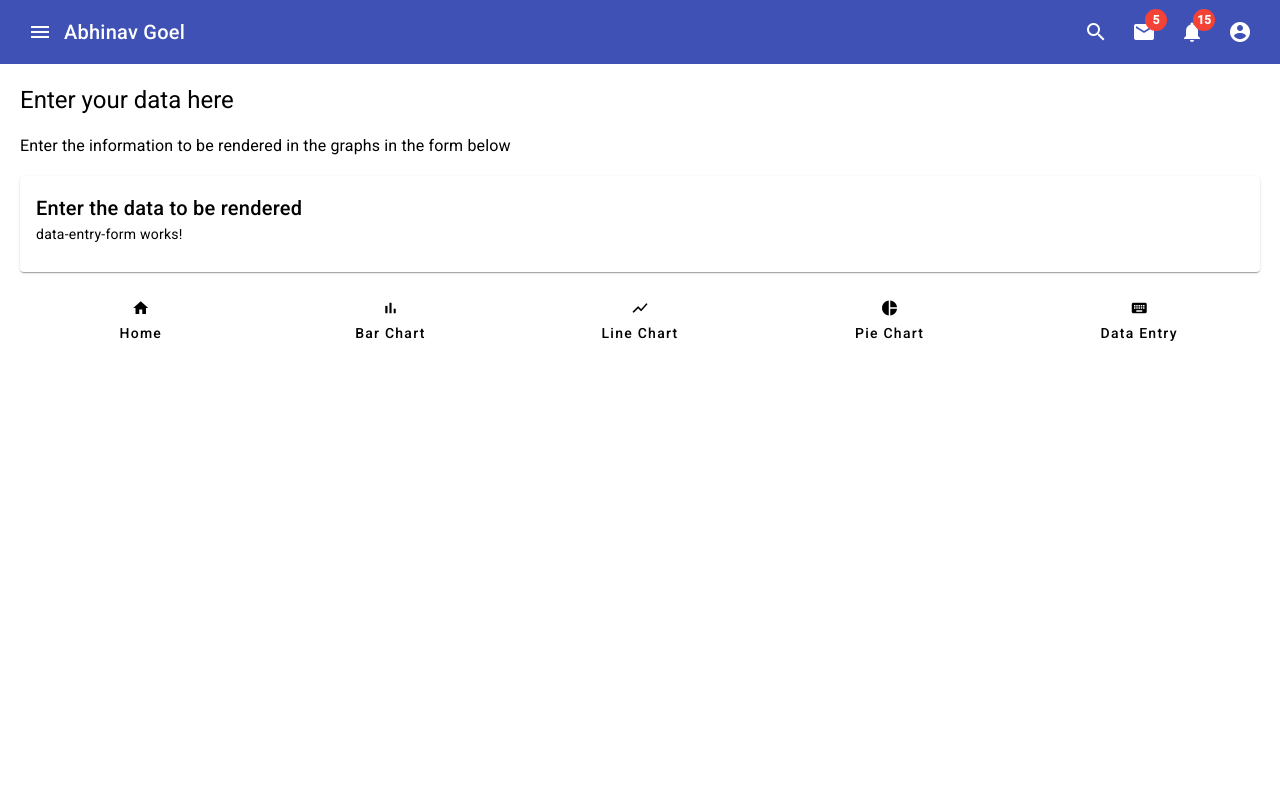
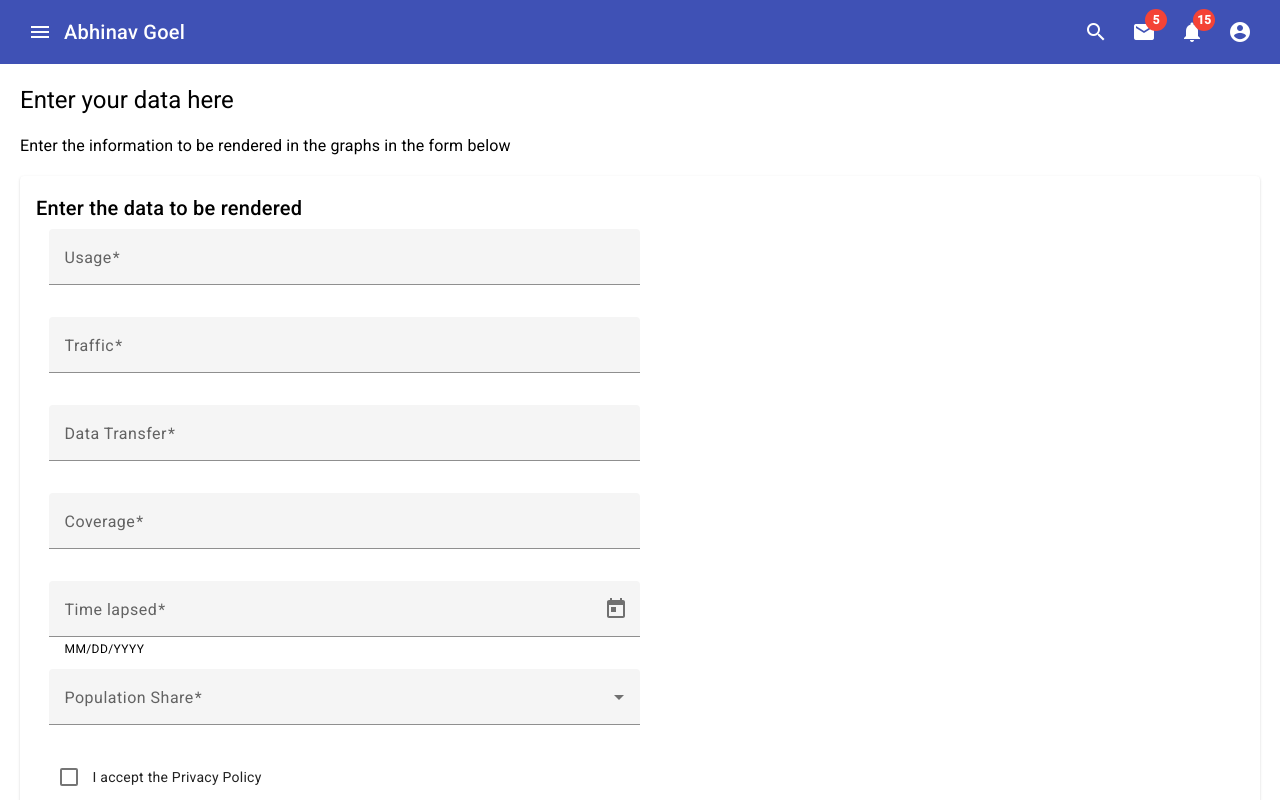
Before and after one commit to abhinavgo1000/data-analytics-poc, an Angular app: page /data-entry in a window 1280 px wide. Shown: the top 800 px of the page. Built offline with nearby package versions, Linux system fonts and the light colour scheme.

Commit message:
data entry form configured

```diff
--- a/src/app/components/data-entry-form/data-entry-form.component.html
+++ b/src/app/components/data-entry-form/data-entry-form.component.html
@@ -1 +1,109 @@
-<p>data-entry-form works!</p>
+<div class="data-entry-container">
+    <form
+        [formGroup]="dataEntryForm">
+        <fieldset>
+            <legend>Data entry form</legend>
+            <div class="div-margin">
+                <mat-form-field class="half-width" [floatLabel]="getFloatLabelValue()">
+                    <mat-label>Usage</mat-label>
+                    <input
+                        matInput
+                        [formControl]="usageControl"
+                        [errorStateMatcher]="matcher"
+                        placeholder="Enter the usage info" />
+                    @if (usageControl.hasError('required')) {
+                        <mat-error>Usage data is <strong>required</strong></mat-error>
+                    }
+                </mat-form-field>
+            </div>
+            <div class="div-margin">
+                <mat-form-field class="half-width" [floatLabel]="getFloatLabelValue()">
+                    <mat-label>Traffic</mat-label>
+                    <input
+                        matInput
+                        [formControl]="trafficControl"
+                        [errorStateMatcher]="matcher"
+                        placeholder="Enter the traffic info" />
+                    @if (trafficControl.hasError('required')) {
+                        <mat-error>Traffic data is <strong>required</strong></mat-error>
+                    }
+                </mat-form-field>
+            </div>
+            <div class="div-margin">
+                <mat-form-field class="half-width" [floatLabel]="getFloatLabelValue()">
+                    <mat-label>Data Transfer</mat-label>
+                    <input
+                        matInput
+                        [formControl]="dataTransferControl"
+                        [errorStateMatcher]="matcher"
+                        placeholder="Enter the data transfer info" />
+                    @if (dataTransferControl.hasError('required')) {
+                        <mat-error>Data Transfer data is <strong>required</strong></mat-error>
+                    }
+                </mat-form-field>
+            </div>
+            <div class="div-margin">
+                <mat-form-field class="half-width" [floatLabel]="getFloatLabelValue()">
+                    <mat-label>Coverage</mat-label>
+                    <input
+                        matInput
+                        [formControl]="coverageControl"
+                        [errorStateMatcher]="matcher"
+                        placeholder="Enter the coverage info" />
+                    @if (coverageControl.hasError('required')) {
+                        <mat-error>Coverage data is <strong>required</strong></mat-error>
+                    }
+                </mat-form-field>
+            </div>
+            <div class="div-margin">
+                <mat-form-field class="half-width" [floatLabel]="getFloatLabelValue()">
+                    <mat-label>Time lapsed</mat-label>
+                    <input
+                        matInput
+                        [matDatepicker]="picker"
+                        [formControl]="timeLapsedControl"
+                        [min]="minDate"
+                        [max]="maxDate"
+                        [errorStateMatcher]="matcher"
+                        placeholder="Enter the date to represent the time lapsed" />
+                    <mat-hint>MM/DD/YYYY</mat-hint>
+                    <mat-datepicker-toggle matIconSuffix [for]="picker"></mat-datepicker-toggle>
+                    <mat-datepicker touchUi #picker></mat-datepicker>
+                    @if (timeLapsedControl.hasError('required')) {
+                        <mat-error>Date for time lapsed is <strong>required</strong></mat-error>
+                    }
+                </mat-form-field>
+            </div>
+            <div class="div-margin">
+                <mat-form-field class="half-width" [floatLabel]="getFloatLabelValue()">
+                    <mat-label>Population Share</mat-label>
+                    <mat-select [formControl]="populationShareControl" [errorStateMatcher]="matcher">
+                        <mat-option>None</mat-option>
+                        @for (ageGroup of ageGroups; track ageGroup) {
+                            <mat-option [value]="ageGroup">{{ageGroup}}</mat-option>
+                        }
+                    </mat-select>
+                    @if (populationShareControl.hasError('required')) {
+                        <mat-error>Population Share data is <strong>required</strong></mat-error>
+                    }
+                </mat-form-field>
+            </div>
+            <div>
+                <mat-checkbox
+                    class="checkbox-margin"
+                    (change)="acceptPP()">I accept the Privacy Policy</mat-checkbox>
+            </div>
+            <div>
+                <button
+                    type="submit"
+                    mat-raised-button
+                    color="primary"
+                    [disabled]="!hasAcceptedPP"
+                    matTooltip="Click to enter your data"
+                    [matTooltipPosition]="position.value!"
+                    aria-label="Submit button for user login"
+                    (click)="enterData()">Enter Data</button>
+            </div>
+        </fieldset>
+    </form>
+</div>
--- a/src/app/components/data-entry-form/data-entry-form.component.scss
+++ b/src/app/components/data-entry-form/data-entry-form.component.scss
@@ -0,0 +1,23 @@
+fieldset {
+    border: none;
+}
+
+legend {
+    visibility: hidden;
+    position: absolute;
+}
+
+.div-margin {
+    margin-bottom: 10px;
+}
+
+.half-width {
+    width: 50%;
+    @media screen and (max-width: 899px) {
+        width: 100%;
+    }
+}
+
+.checkbox-margin {
+    margin-bottom: 10px;
+}
--- a/src/app/components/data-entry-form/data-entry-form.component.ts
+++ b/src/app/components/data-entry-form/data-entry-form.component.ts
@@ -1,12 +1,136 @@
-import { Component } from '@angular/core';
+import { Component, OnInit } from '@angular/core';
+import { CommonModule, AsyncPipe } from '@angular/common';
+import {
+  FormBuilder,
+  FormGroup,
+  FormControl,
+  FormsModule,
+  ReactiveFormsModule,
+  Validators,
+  FormGroupDirective,
+  NgForm } from '@angular/forms';
+import { ErrorStateMatcher } from '@angular/material/core';
+import { MatFormFieldModule, FloatLabelType } from '@angular/material/form-field';
+import { MatDatepickerModule } from '@angular/material/datepicker';
+import { MatSelectModule } from '@angular/material/select';
+import { provideNativeDateAdapter } from '@angular/material/core';
+import { MatInputModule } from '@angular/material/input';
+import { MatCheckboxModule } from '@angular/material/checkbox';
+import { MatSnackBar } from '@angular/material/snack-bar';
+import { MatButtonModule } from '@angular/material/button';
+import { MatTooltipModule, TooltipPosition } from '@angular/material/tooltip';
+
+import { AnalyticsDataPostService } from '../../shared/services/analytics-data-post.service';
+import { AnalyticsData } from '../../shared/interfaces/analytics-data.interface';
+
+export class DataErrorStateMatcher implements ErrorStateMatcher {
+  isErrorState(control: FormControl | null, form: FormGroupDirective | NgForm | null): boolean {
+    const isSubmitted = form && form.submitted;
+    return !!(control && control.invalid && (control.dirty || control.touched || isSubmitted));
+  }
+}
 
 @Component({
   selector: 'app-data-entry-form',
   standalone: true,
-  imports: [],
+  providers: [provideNativeDateAdapter()],
+  imports: [
+    CommonModule,
+    AsyncPipe,
+    FormsModule,
+    ReactiveFormsModule,
+    MatFormFieldModule,
+    MatDatepickerModule,
+    MatSelectModule,
+    MatInputModule,
+    MatCheckboxModule,
+    MatButtonModule,
+    MatTooltipModule
+  ],
   templateUrl: './data-entry-form.component.html',
   styleUrl: './data-entry-form.component.scss'
 })
-export class DataEntryFormComponent {
+export class DataEntryFormComponent implements OnInit {
 
+  dataEntryForm: FormGroup;
+
+  usageControl = new FormControl('', [Validators.required]);
+  trafficControl = new FormControl('', [Validators.required]);
+  dataTransferControl = new FormControl('', [Validators.required]);
+  coverageControl = new FormControl('', [Validators.required]);
+  timeLapsedControl = new FormControl('', [Validators.required]);
+  populationShareControl = new FormControl('', [Validators.required]);
+
+  matcher = new DataErrorStateMatcher();
+
+  floatLabelControl = new FormControl('auto' as FloatLabelType);
+
+  positionOptions: TooltipPosition[] = ['below'];
+  position = new FormControl(this.positionOptions[0]);
+
+  hasAcceptedPP = false;
+
+  minDate: Date;
+  maxDate: Date;
+
+  ageGroups: string[] = [
+    '20-30',
+    '30-40',
+    '40-50',
+    '50-60',
+    '60-70',
+    '70-80',
+    '80-90'
+  ];
+
+  constructor(
+    private _formBuilder: FormBuilder,
+    private _snackBar: MatSnackBar,
+    private _dataPostService: AnalyticsDataPostService
+  ) {
+    const currentYear = new Date().getFullYear();
+    this.minDate = new Date(currentYear - 80, 0, 1);
+    this.maxDate = new Date(currentYear + 1, 11, 31);
+  }
+
+  ngOnInit(): void {
+    this.dataEntryForm = this._formBuilder.group({
+      usageControl: this.usageControl,
+      trafficControl: this.trafficControl,
+      dataTransferControl: this.dataTransferControl,
+      coverageControl: this.coverageControl,
+      timeLapsedControl: this.timeLapsedControl,
+      populationShareControl: this.populationShareControl,
+      floatLabel: this.floatLabelControl
+    });
+  }
+
+  enterData() {
+    if (this.dataEntryForm.valid) {
+      this._dataPostService.saveData(this.dataEntryForm.value).subscribe({
+        next: (data) => {
+          console.log('Data entered: ', data);
+          this.dataEntryForm.reset();
+        },
+        error: (error) => {
+          console.error('Error generating data: ', error);
+        }
+      });
+    }
+  }
+
+  acceptPP() {
+    this.hasAcceptedPP = !(this.hasAcceptedPP);
+    if (this.hasAcceptedPP) {
+      this.openSnackBar('The form can now be submitted', 'Close');
+    }
+  }
+
+  openSnackBar(message: string, action: string) {
+    this._snackBar.open(message, action);
+  }
+
+  getFloatLabelValue(): FloatLabelType {
+    return this.floatLabelControl.value || 'auto';
+  }
 }
```
